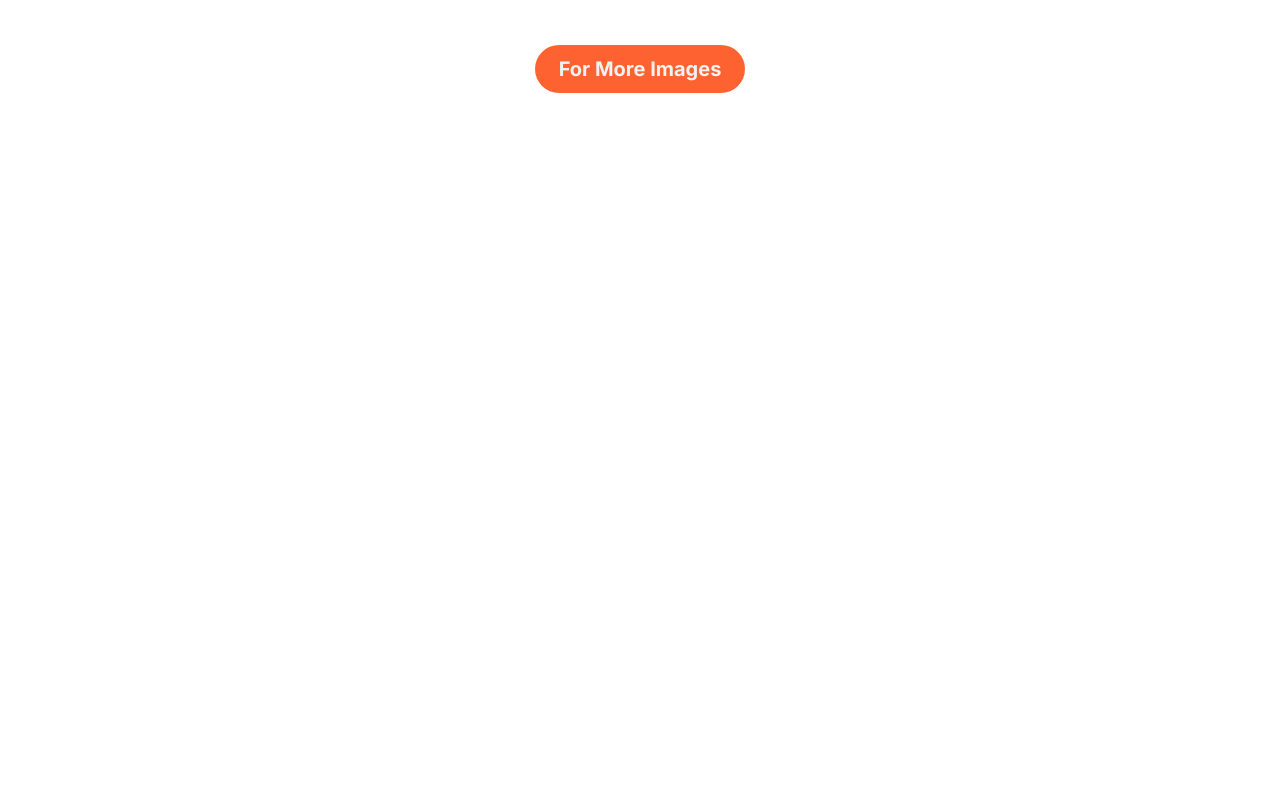
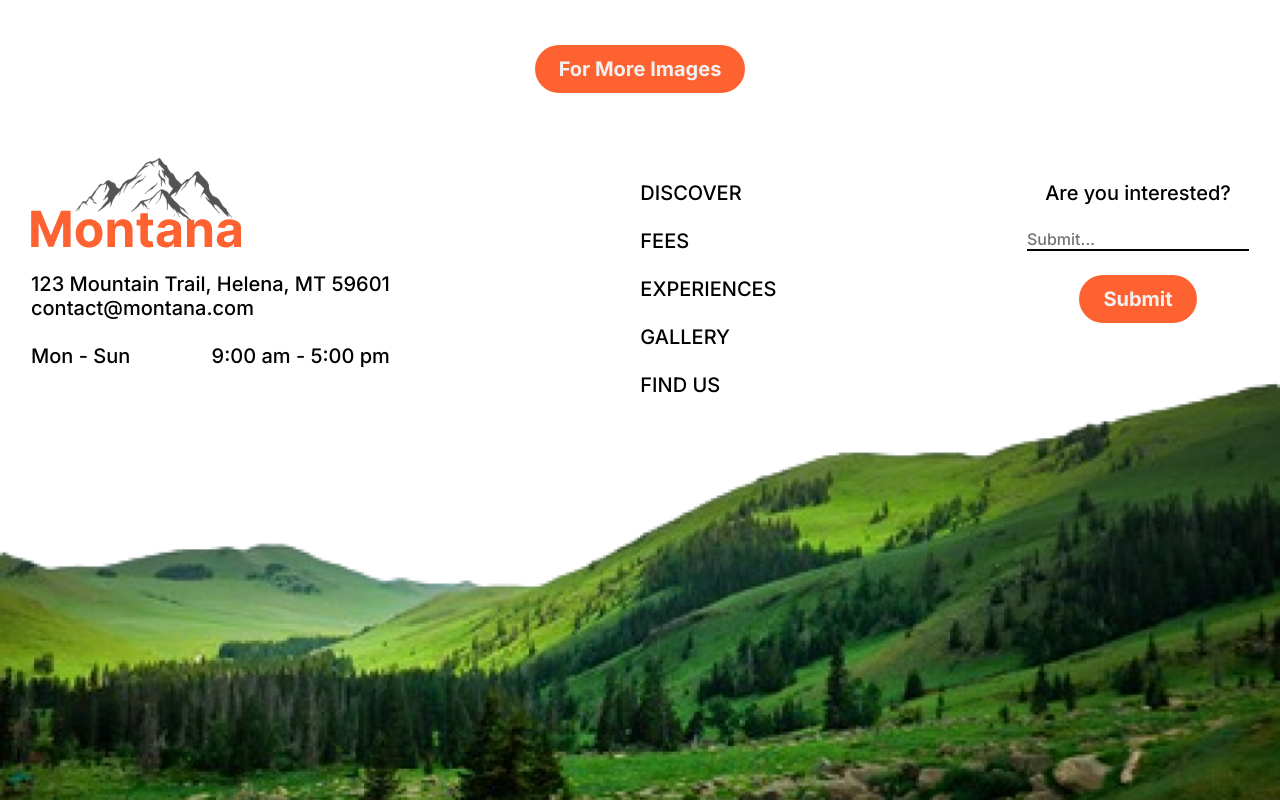
Before and after one commit to marloikhodi/montana, a React (Create React App) app: page / in a window 1280 px wide. Shown: the part 2557-3357 px from the top of the page. Before the commit the page ends 2714 px from the top, so only its background shows below. Built offline with nearby package versions, Linux system fonts and the light colour scheme.

Commit message:
footer done

```diff
--- /dev/null
+++ b/src/components/Footer/footer.module.css
@@ -0,0 +1,99 @@
+.backgroundImage {
+    background: #fff url("../../assets/images/footerbackground.png") no-repeat bottom;
+    background-size: 100%;
+
+}
+
+.footerSection {
+    max-width: 1450px;
+    margin: auto;
+    padding: 0px 31px;
+    display: flex;
+    align-items: start;
+    justify-content: space-between;
+    flex-direction: row;
+    height: 643px;
+}
+
+/* Esquerda do container */
+.leftSide {
+    display: flex;
+    flex-direction: column;
+    gap: 24px;
+}
+
+.leftSide>img {
+    width: 210px;
+}
+
+.leftSide p {
+    font-weight: 500;
+    font-size: 20px;
+}
+
+.leftSide>div {
+    display: flex;
+    flex-direction: column;
+    gap: 24px;
+}
+
+.leftSide>div>div:nth-child(2) {
+    display: flex;
+    justify-content: space-between;
+}
+
+
+
+
+/* Meio do Container */
+.middleSide {
+    margin-top: 24px;
+    display: flex;
+    flex-direction: column;
+    gap: 24px;
+}
+
+.middleSide p {
+    font-size: 20px;
+    font-weight: 500;
+}
+
+/* Esquerda do container */
+.rightSide {
+    display: flex;
+    flex-direction: column;
+    align-items: center;
+    justify-content: center;
+    margin-top: 24px;
+}
+
+.rightSide p {
+    font-size: 20px;
+    font-weight: 500;
+}
+
+.rightSide input {
+    border-bottom: 2px solid black;
+    width: 222px;
+    height: fit-content;
+    background-color: transparent;
+    color: var(--primary-one);
+    font: 500 16px var(--inter);
+    outline-width: 0;
+    margin-top: 24px;
+}
+
+.rightSide>button {
+    display: flex;
+    padding: 12px 24px;
+    border-radius: 25px;
+    margin-top: 24px;
+    background-color: var(--primary-one);
+}
+
+.rightSide>button>p {
+    color: var(--neutral);
+    font-size: 20px;
+    font-weight: 700;
+    cursor: pointer;
+}
--- /dev/null
+++ b/src/components/Footer/index.jsx
@@ -0,0 +1,38 @@
+import { MontanaLogoFooter } from "../../assets/images"
+import styles from "./footer.module.css"
+
+export default function Footer() {
+    return (
+        <div className={styles.backgroundImage}>
+            <section className={styles.footerSection}>
+                <div className={styles.leftSide}>
+                    <img src={MontanaLogoFooter} alt="Montana Footer Logo" />
+                    <div>
+                        <div>
+                            <p>123 Mountain Trail, Helena, MT 59601</p>
+                            <p>contact@montana.com</p>
+                        </div>
+                        <div>
+                            <p>Mon - Sun</p>
+                            <p>9:00 am - 5:00 pm</p>
+                        </div>
+                    </div>
+                </div>
+                <div className={styles.middleSide}>
+                    <p>DISCOVER</p>
+                    <p>FEES</p>
+                    <p>EXPERIENCES</p>
+                    <p>GALLERY</p>
+                    <p>FIND US</p>
+                </div>
+                <div className={styles.rightSide}>
+                    <p>Are you interested?</p>
+                    <input type="text" placeholder="Submit..." />
+                    <button>
+                        <p>Submit</p>
+                    </button>
+                </div>
+            </section>
+        </div>
+    )
+}
--- a/src/components/header/header.module.css
+++ b/src/components/header/header.module.css
@@ -49,13 +49,10 @@
     background-color: var(--neutral);
     color: var(--primary-one);
     font: 500 16px var(--inter);
+    outline-width: 0;
 }
 
 .searchbar img {
     padding: 16px 24px;
     cursor: pointer;
 }
-
-.searchbar input:focus {
-    outline-width: 0;
-}
--- a/src/components/hero/hero.module.css
+++ b/src/components/hero/hero.module.css
@@ -1,9 +1,8 @@
 .heroContainer {
     width: 100%;
     height: 699px;
-    background: var(--neutral) url("../../assets/images/homebackground.png") no-repeat top;
+    background: #fff url("../../assets/images/homebackground.png") no-repeat top;
     background-size: 100%;
-    background-color: #fff;
 }
 
 .heroTitle {
--- a/src/components/index.js
+++ b/src/components/index.js
@@ -2,3 +2,4 @@ export { default as Header } from "./header"
 export { default as Hero } from "./hero"
 export { default as Things } from "./ThingsToDo"
 export { default as Follow } from "./Follow"
+export { default as Footer } from "./Footer"
--- a/src/pages/home/index.jsx
+++ b/src/pages/home/index.jsx
@@ -1,4 +1,4 @@
-import { Follow, Header, Hero, Things } from "../../components";
+import { Follow, Footer, Header, Hero, Things } from "../../components";
 import styles from "./home.module.css"
 
 export default function Home() {
@@ -7,6 +7,7 @@ export default function Home() {
             <Hero />
             <Things />
             <Follow />
+            <Footer />
         </section>
     )
 }
```
